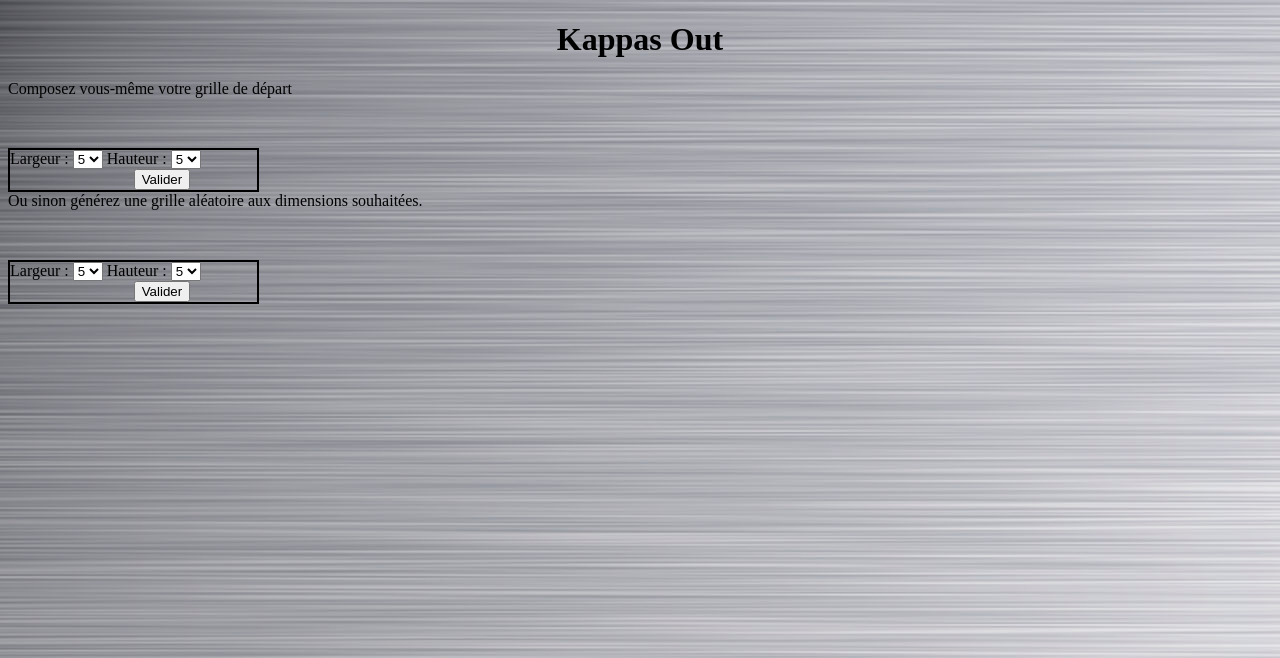
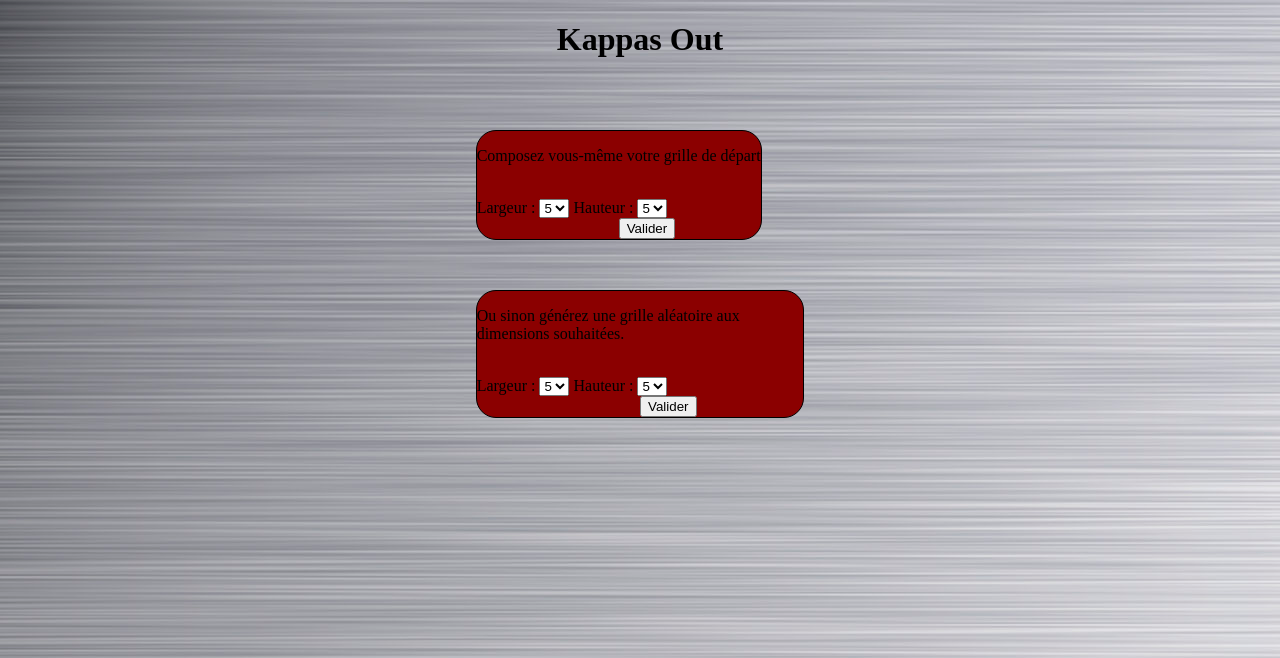
Before and after one commit to Funigtor/projet-cir1, a PHP site: page /new.php in a window 1280 px wide. Shown: the top 658 px of the page. Run offline with PHP 8.4, Linux system fonts and the light colour scheme.

Commit message:
CSS fini !

```diff
--- a/chooseMap.php
+++ b/chooseMap.php
@@ -9,6 +9,9 @@
     <body>
 
         <?php include "header.php" ?>
+        <br/>
+        <br/>
+        <p><h1>Mode édition</h1></p>
         <table>
             <tr>
                 <td>
--- a/index.php
+++ b/index.php
@@ -26,6 +26,7 @@
                 $x = filter_input(INPUT_GET, "x");
                 $y = filter_input(INPUT_GET, "y");
                 $matrice->actualiser($x,$y);
+
             }
 
             $matrice->afficher();
--- a/new.php
+++ b/new.php
@@ -8,8 +8,9 @@
     </head>
     <body>
         <?php include "header.php" ?>
-        <div> Composez vous-même votre grille de départ <br />
+        <div>
             <div class="generation">
+                <p>Composez vous-même votre grille de départ</p> <br />
                 <form method="post" action="chooseCreate.php">
                     Largeur :
                     <select name="largeur">
@@ -35,8 +36,9 @@
                 </form>
             </div>
         </div>
-        <div> Ou sinon générez une grille aléatoire aux dimensions souhaitées. <br />
+        <div>
             <div class="generation">
+                <p>Ou sinon générez une grille aléatoire aux dimensions souhaitées.</p> <br />
                 <form method="post" action="create.php">
                     Largeur :
                     <select name="largeur">
--- a/style.css
+++ b/style.css
@@ -45,10 +45,12 @@ audio {
 }
 
 .generation {
-    border: 2px black solid;
+    background-color: darkred;
+    border: 1px black solid;
     max-width: 50%;
-    margin: 50px auto auto auto;
+    margin: 50px 37% auto 37%;
     display: inline-block;
+    border-radius: 20px
 }
 
 .validation {
```
